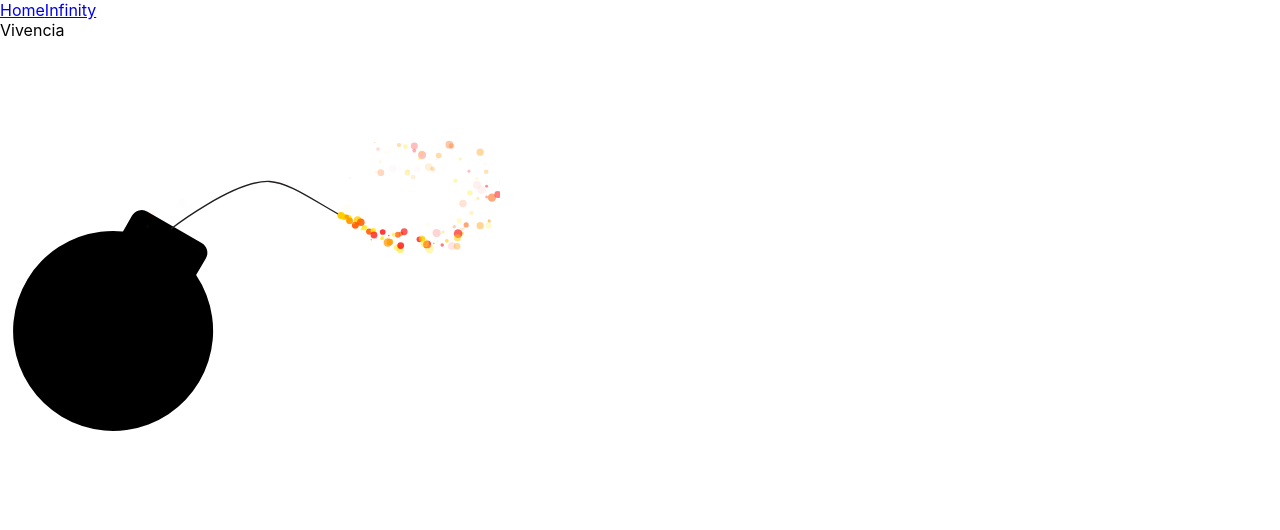
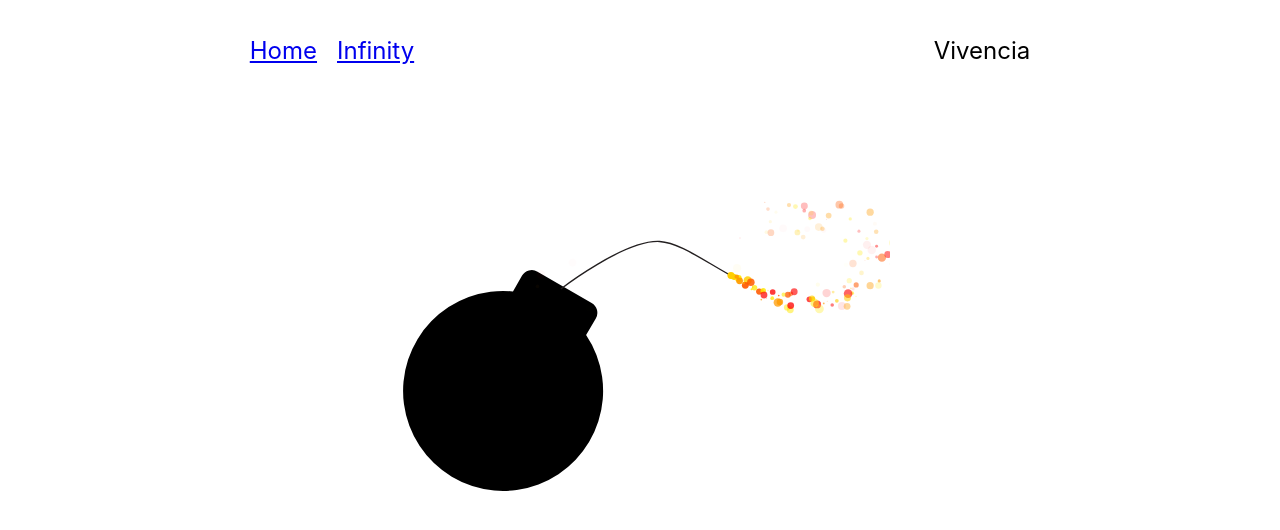
Before and after one commit to mariratamosi/vivencia, a React (Create React App) app: page / in a window 1280 px wide. Shown: the top 530 px of the page. Built offline with nearby package versions, Linux system fonts and the light colour scheme.

Commit message:
basic nav added

```diff
--- a/src/App.css
+++ b/src/App.css
@@ -1,3 +1,33 @@
-.container {
+* {
+  margin: 0;
+  padding: 0;
+  box-sizing: border-box;
+}
+
+html {
+  height: 100vh;
+}
+
+#root,
+body {
+  height: 100%;
+  width: 100%;
+}
+
+.main-content {
   display: flex;
+  justify-content: center;
+  align-items: center;
 }
+
+.Nav-container {
+  display: flex;
+  justify-content: space-around;
+  align-items: center;
+  height: 100px;
+  font-size: 1.5rem;
+}
+
+.Nav-options {
+  margin-right: 20px;
+}
--- a/src/App.js
+++ b/src/App.js
@@ -8,10 +8,12 @@ function App() {
   return (
     <Router>
       <Navbar />
-      <Routes>
-        <Route exact path="/" element={<FireWorks />} />
-        <Route path="/infinity" element={<InfiniteDot />} />
-      </Routes>
+      <div className="main-content">
+        <Routes>
+          <Route exact path="/" element={<FireWorks />} />
+          <Route path="/infinity" element={<InfiniteDot />} />
+        </Routes>
+      </div>
     </Router>
   )
 }
--- a/src/Navbar.js
+++ b/src/Navbar.js
@@ -1,12 +1,18 @@
 import { Link } from "react-router-dom"
 function Navbar() {
   return (
-    <div>
+    <div className="Nav-container">
       <div>
-        <Link to="/">Home</Link>
-        <Link to="/infinity">Infinity</Link>
+        <Link to="/" className="Nav-options">
+          Home
+        </Link>
+        <Link to="/infinity" className="Nav-options">
+          Infinity
+        </Link>
       </div>{" "}
-      <div variant="h4">Vivencia</div>
+      <div variant="h4" className="Nav-header">
+        Vivencia
+      </div>
     </div>
   )
 }
```
